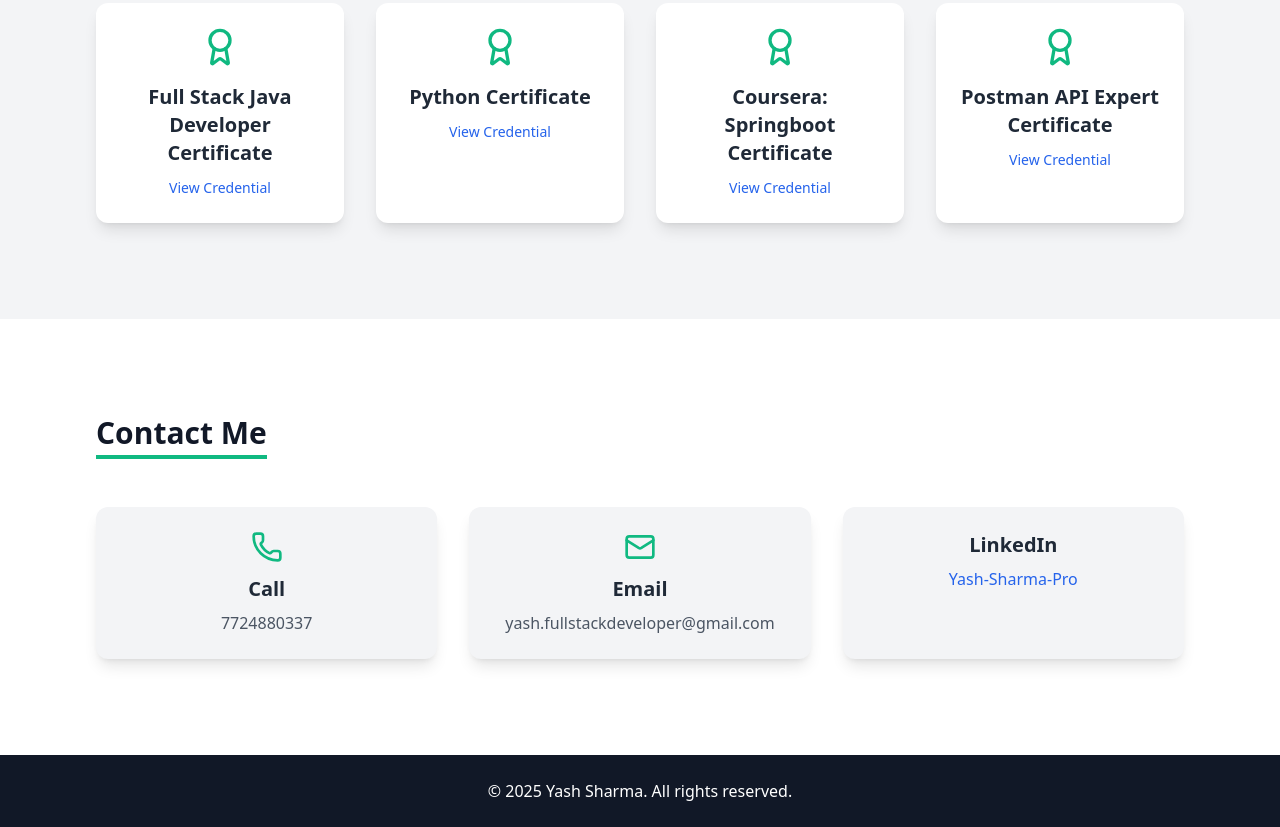
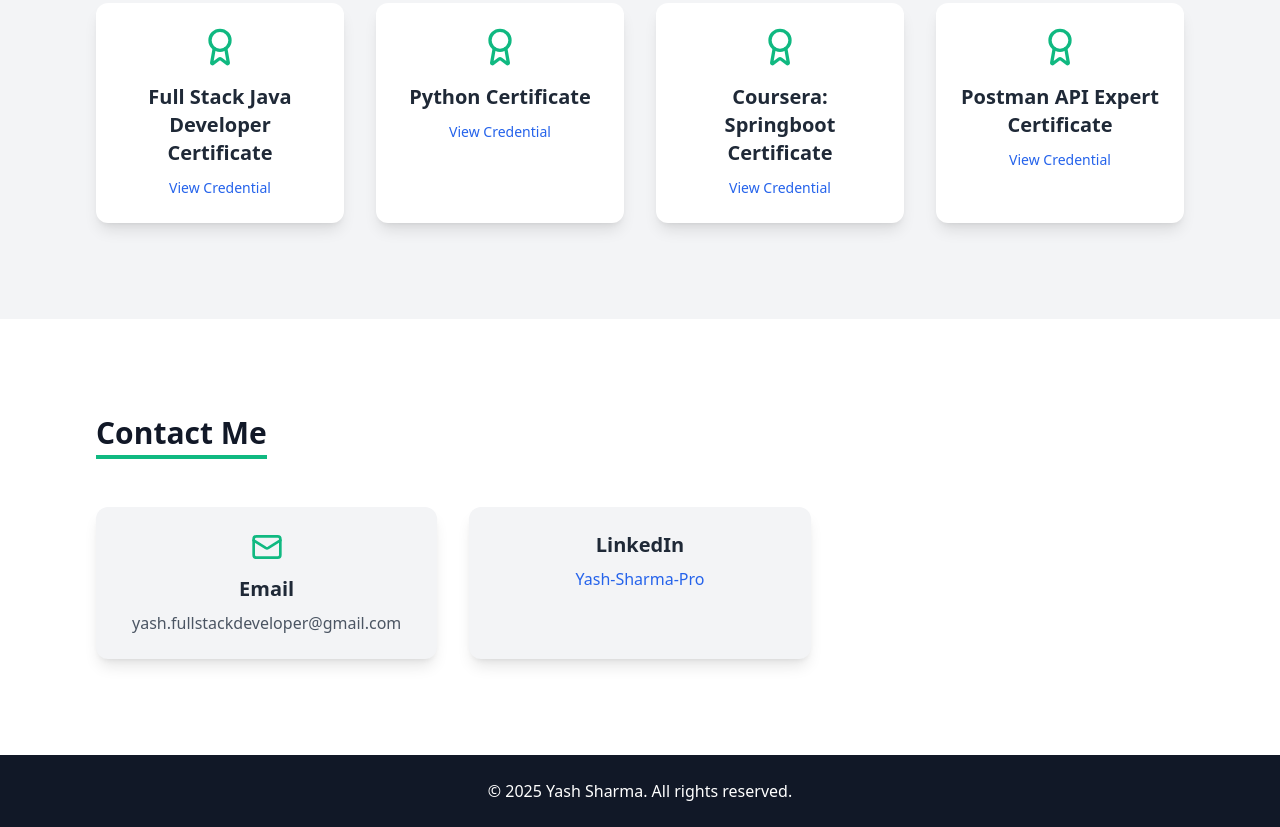
Before and after one commit to yashhsharma03-ops/Portfolio, a plain HTML site: page index.html in a window 1280 px wide. Shown: the part 3727-4554 px from the top of the page. Drawn offline with nearby package versions, Linux system fonts and the light colour scheme.

Commit message:
Update index.html

```diff
--- a/index.html
+++ b/index.html
@@ -432,11 +432,7 @@
             <div class="max-w-6xl mx-auto px-4 sm:px-6 lg:px-8">
                 <h2 class="text-3xl font-bold text-center mb-12 text-gray-900 border-b-4 border-[--primary] inline-block pb-1 fade-in">Contact Me</h2>
                 <div class="grid grid-cols-1 md:grid-cols-3 gap-8 text-center">
-                    <div class="p-6 rounded-xl shadow-lg bg-gray-100 fade-in">
-                        <i data-lucide="phone" class="h-8 w-8 text-[--primary] mx-auto mb-3"></i>
-                        <h4 class="text-xl font-semibold mb-2">Call</h4>
-                        <p class="text-gray-600">7724880337</p>
-                    </div>
+
                     <div class="p-6 rounded-xl shadow-lg bg-gray-100 fade-in" style="transition-delay: 0.1s;">
                         <i data-lucide="mail" class="h-8 w-8 text-[--primary] mx-auto mb-3"></i>
                         <h4 class="text-xl font-semibold mb-2">Email</h4>
@@ -787,4 +783,5 @@
         });
     </script>
 </body>
+
 </html>
```
